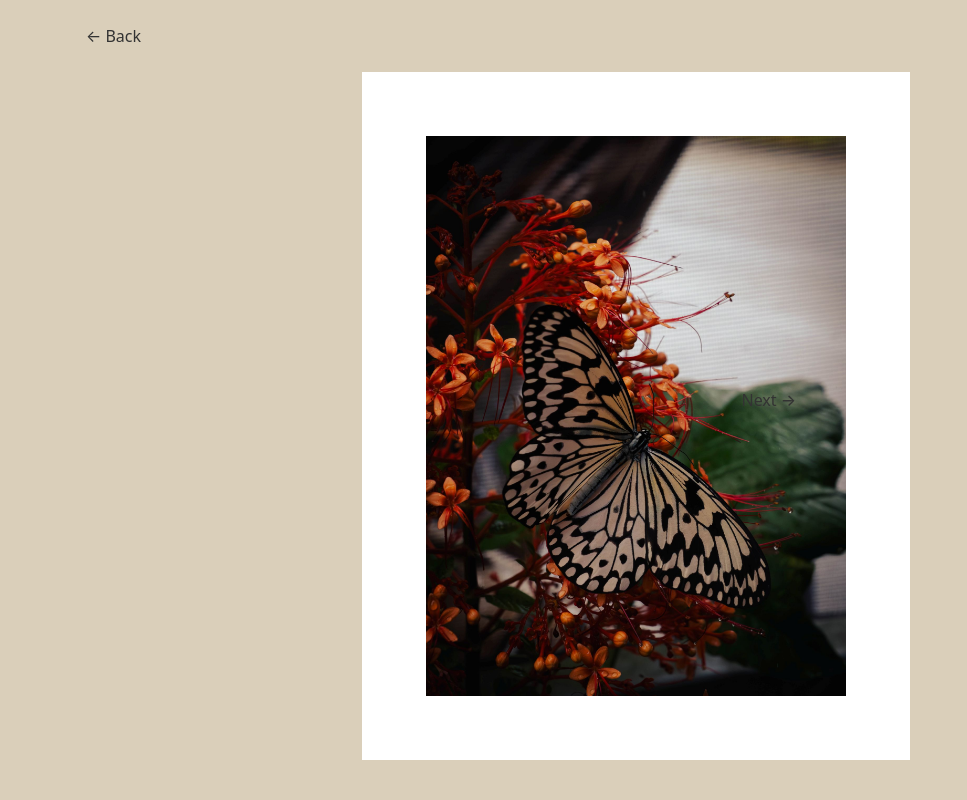
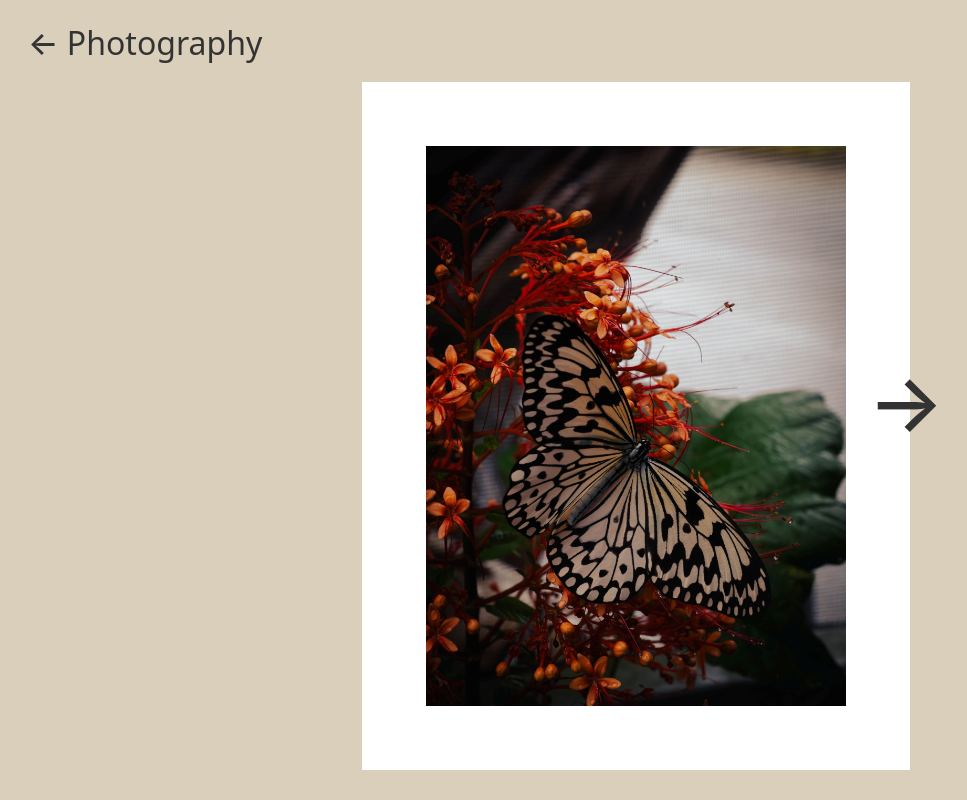
Before and after one commit to skakigi/skakigi.github.io, a React (Vite) app: page /photography/butterfly_2025 in a window 1280 px wide. Shown: the whole page, without its empty margins (4-971 px from the left). Built offline with nearby package versions, Linux system fonts and the light colour scheme.

Commit message:
styling / font changes

```diff
--- /dev/null
+++ b/src/components/PageShell.css
@@ -0,0 +1,18 @@
+.page-shell {
+  min-height: 100vh;
+  padding: 1.5rem 2rem;
+  box-sizing: border-box;
+}
+
+.page-shell-back-link {
+  display: inline-block;
+  margin-bottom: 1.25rem;
+  text-decoration: none;
+  font-size: 2rem;
+  font-weight: 500;
+  line-height: 1.2;
+}
+
+.page-shell-back-link:hover {
+  text-decoration: underline;
+}
--- a/src/components/PageShell.jsx
+++ b/src/components/PageShell.jsx
@@ -1,32 +1,26 @@
-import BackLink from './BackLink';
+import { Link } from "react-router";
+import "./PageShell.css";
 
 export default function PageShell({
   children,
-  background = '#ffffff',
-  color = '#111111',
+  background,
+  color,
   showBackLink = false,
-  backLinkColor,
-  maxWidth = '1100px',
+  backTo = "/",
+  backLabel = "Back",
 }) {
   return (
-    <main
-      style={{
-        minHeight: '100dvh',
-        background,
-        color,
-        padding: '24px',
-      }}
-    >
-      <div
-        style={{
-          width: '100%',
-          maxWidth,
-          margin: '0 auto',
-        }}
-      >
-        {showBackLink && <BackLink color={backLinkColor || color} />}
-        {children}
-      </div>
-    </main>
+    <div className="page-shell" style={{ background, color }}>
+      {showBackLink && (
+        <Link
+          to={backTo}
+          className="page-shell-back-link"
+          style={{ color }}
+        >
+          ← {backLabel}
+        </Link>
+      )}
+      {children}
+    </div>
   );
 }
--- a/src/components/SplitChoice.jsx
+++ b/src/components/SplitChoice.jsx
@@ -24,8 +24,8 @@ export default function SplitChoice() {
         }}
       >
         <div style={{ textAlign: 'center' }}>
-          <h2>Sun</h2>
-          <p>Photography</p>
+          <h2 style={{fontSize:'5rem'}}>Sun</h2>
+          <p style={{fontSize: '3rem'}}> Photography</p>
         </div>
       </Link>
 
@@ -42,8 +42,8 @@ export default function SplitChoice() {
         }}
       >
         <div style={{ textAlign: 'center' }}>
-          <h2>Moon</h2>
-          <p>Engineering</p>
+          <h2 style={{fontSize:'5rem'}}> Moon</h2>
+          <p style={{fontSize: '3rem'}}>Engineering</p>
         </div>
       </Link>
     </section>
--- a/src/pages/HomePage.jsx
+++ b/src/pages/HomePage.jsx
@@ -24,8 +24,9 @@ export default function HomePage() {
             textAlign: 'center',
           }}
         >
-          <h1 style={{ margin: 0 }}>Choose a side</h1>
-          <p style={{ margin: '8px 0 0 0' }}>
+          <h1 style={{ margin: 0, fontSize: '3rem' }}>Choose a side</h1>
+          <p style={{ margin: '8px 0 0 0', fontSize: '2rem'
+           }}>
             Explore engineering or photography
           </p>
         </div>
--- a/src/pages/PhotoDetailPage.css
+++ b/src/pages/PhotoDetailPage.css
@@ -55,15 +55,17 @@
   text-decoration: none;
   color: #333333;
   font-weight: 500;
+  font-size: 5rem;
+  padding: 0.5rem 0.75rem;
   z-index: 1000;
 }
 
 .nav-left {
-  left: 30rem;
+  left: 20rem;
 }
 
 .nav-right {
-  right: 30rem;
+  right: 20rem;
 }
 
 .detail-back-link {
@@ -74,7 +76,7 @@
 
 .nav-button:hover,
 .detail-back-link:hover {
-  text-decoration: underline;
+  text-decoration: none;
 }
 
 @media (hover: hover) and (pointer: fine) {
--- a/src/pages/PhotoDetailPage.jsx
+++ b/src/pages/PhotoDetailPage.jsx
@@ -14,7 +14,6 @@ export default function PhotoDetailPage() {
   const [isDesktopHover, setIsDesktopHover] = useState(false);
 
   const imgRef = useRef(null);
-  const zoomAreaRef = useRef(null);
   const rafRef = useRef(null);
   const latestOriginRef = useRef({ x: 50, y: 50 });
   const movedDuringPointerRef = useRef(false);
@@ -157,29 +156,42 @@ export default function PhotoDetailPage() {
 
   if (!photo) {
     return (
-      <PageShell background="#dacfba" color="#333333" showBackLink={true}>
+      <PageShell
+        background="#dacfba"
+        color="#333333"
+        showBackLink={true}
+        backTo="/photography"
+        backLabel="Photography"
+      >
         <div className="photo-detail-page">
-          <h1>Photo not found</h1>
-          <Link to="/photography" className="detail-back-link">
-            Back to Photography
-          </Link>
+          <div>
+            <h1>Photo not found</h1>
+            <Link to="/photography" className="detail-back-link">
+              Back to Photography
+            </Link>
+          </div>
         </div>
       </PageShell>
     );
   }
 
   return (
-    <PageShell background="#dacfba" color="#333333" showBackLink={true}>
+    <PageShell
+      background="#dacfba"
+      color="#333333"
+      showBackLink={true}
+      backTo="/photography"
+      backLabel="Photography"
+    >
       <div className="photo-detail-page">
         {prevPhoto && (
           <Link to={`/photography/${prevPhoto.slug}`} className="nav-button nav-left">
-            ← Previous
+            ←
           </Link>
         )}
 
         <div className="photo-frame">
           <div
-            ref={zoomAreaRef}
             className={`zoom-area ${isZoomed ? "is-zoomed" : ""}`}
             onClick={handleZoomAreaClick}
             onMouseMove={handleMouseMove}
@@ -214,7 +226,7 @@ export default function PhotoDetailPage() {
 
         {nextPhoto && (
           <Link to={`/photography/${nextPhoto.slug}`} className="nav-button nav-right">
-            Next →
+            →
           </Link>
         )}
       </div>
--- a/src/pages/PhotographyPage.css
+++ b/src/pages/PhotographyPage.css
@@ -1,18 +1,24 @@
 .photography-page {
   width: 100%;
+  max-width: 2000px;
+  margin: 0 auto;
+  box-sizing: border-box;
+}
+
+.photography-title {
+  margin: 0 0 1.5rem 0;
 }
 
 .photo-grid {
   display: grid;
-  grid-template-columns: repeat(auto-fit, minmax(220px, 1fr));
+  grid-template-columns: repeat(3, minmax(0, 1fr));
   gap: 1rem;
-  margin-top: 1.5rem;
 }
 
 .photo-card {
   display: block;
+  text-decoration: none;
   overflow: hidden;
-  text-decoration: none;
 }
 
 .photo-image {
@@ -21,3 +27,15 @@
   aspect-ratio: 1 / 1;
   object-fit: cover;
 }
+
+@media (max-width: 1200px) {
+  .photo-grid {
+    grid-template-columns: repeat(3, minmax(0, 1fr));
+  }
+}
+
+@media (max-width: 800px) {
+  .photo-grid {
+    grid-template-columns: repeat(2, minmax(0, 1fr));
+  }
+}
--- a/src/pages/PhotographyPage.jsx
+++ b/src/pages/PhotographyPage.jsx
@@ -1,4 +1,4 @@
-import PageShell from '../components/PageShell';
+import PageShell from "../components/PageShell";
 import { Link } from "react-router";
 import photos from "../data/photos";
 import "./PhotographyPage.css";
@@ -9,9 +9,11 @@ export default function PhotographyPage() {
       background="#dacfba"
       color="#333333"
       showBackLink={true}
+      backTo="/"
+      backLabel="Home"
     >
       <div className="photography-page">
-        <h1>Photos (click for more)</h1>
+        <h1 className="photography-title">Photography</h1>
 
         <div className="photo-grid">
           {photos.map((photo) => (
```
